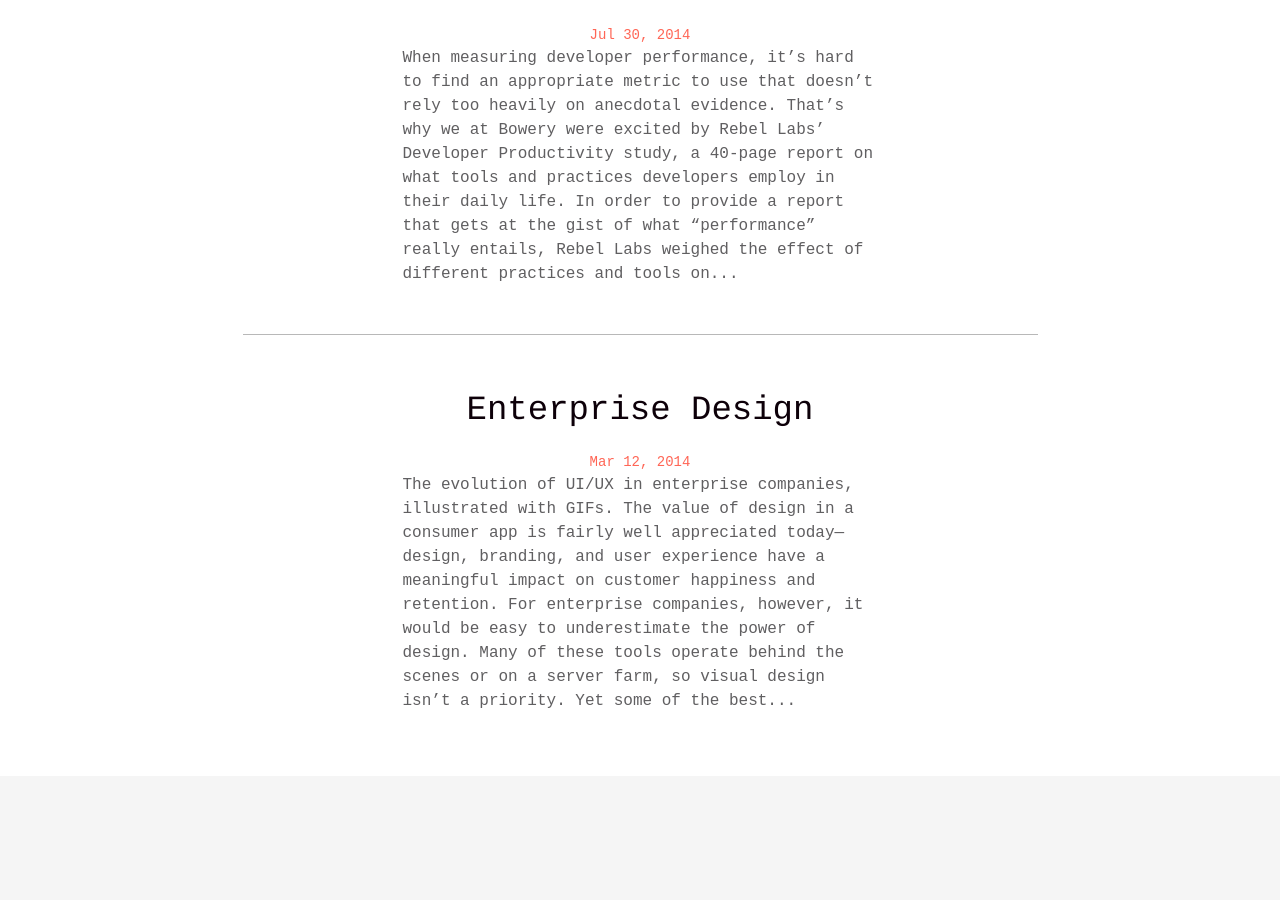
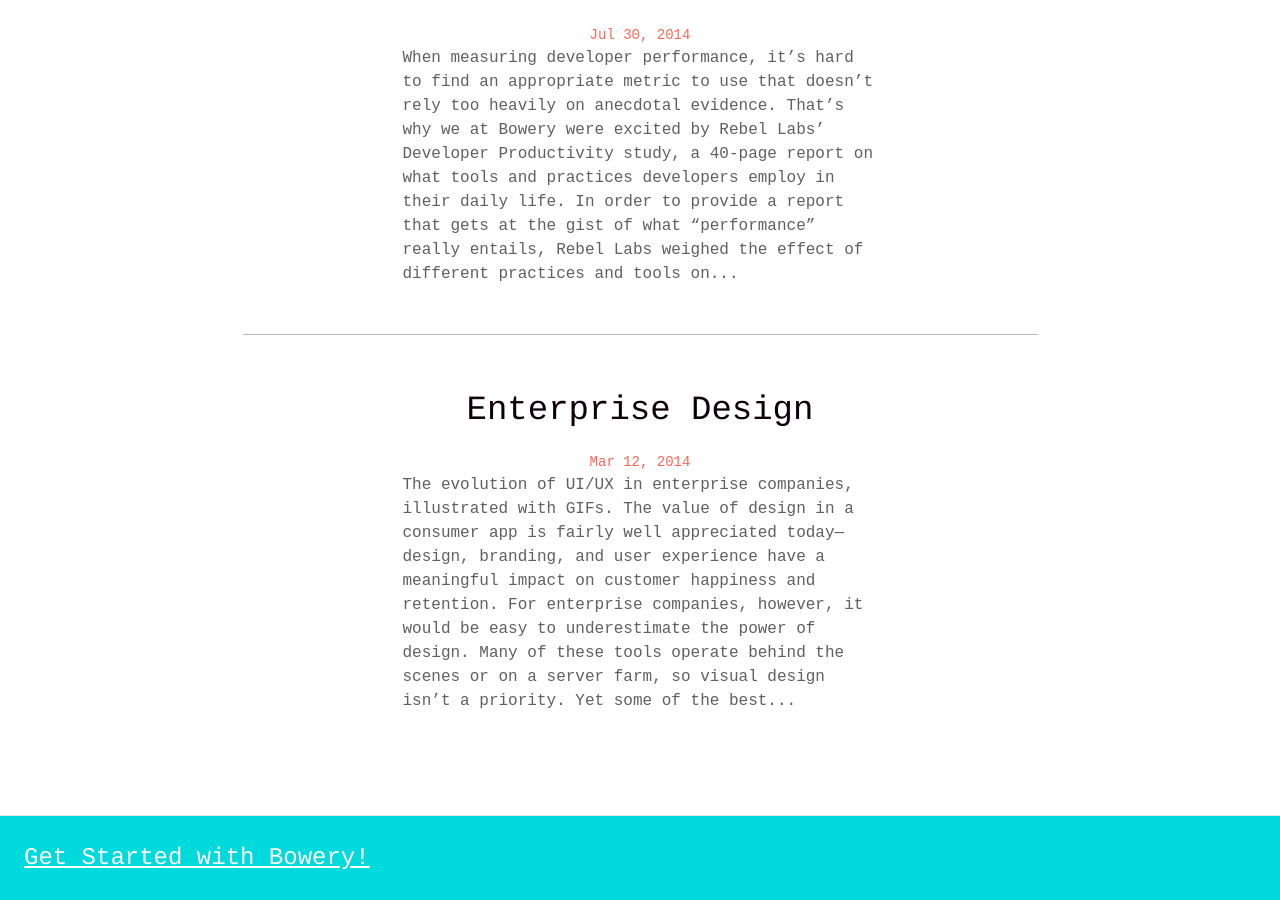
Before and after one commit to Bowery/website, a Jekyll site: the page built from blog/index.html, in a window 1280 px wide and 900 px high, scrolled down 5071 px. Built offline with Jekyll 4.4.1, drawn with Linux system fonts in a browser that asks for light colours; a style sheet for code colours, icons or effects is not loaded; before the commit the page ends 5847 px from its top, so only the background shows below that; some of the changed lines change nothing that is shown.

Commit message:
really, one more thing

```diff
--- a/_includes/footer.html
+++ b/_includes/footer.html
@@ -1,5 +1,5 @@
 <script type="text/javascript" src="/static/coffin.js"></script>
-{% if page.name == "blog" %}
+{% if page.category == "blog" %}
 <footer class="site-footer">
   <a class="learn-more" href="/start">Get Started with Bowery!</a>
 </footer>
```
